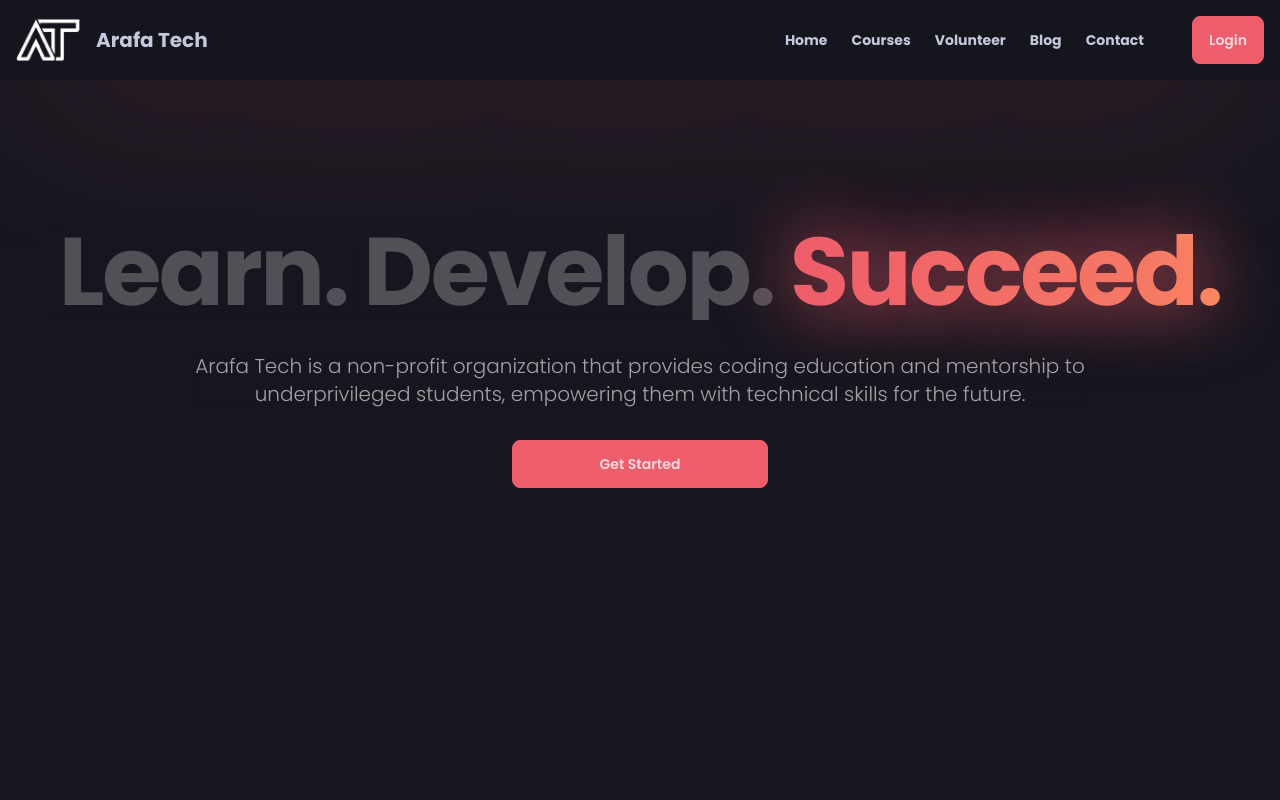
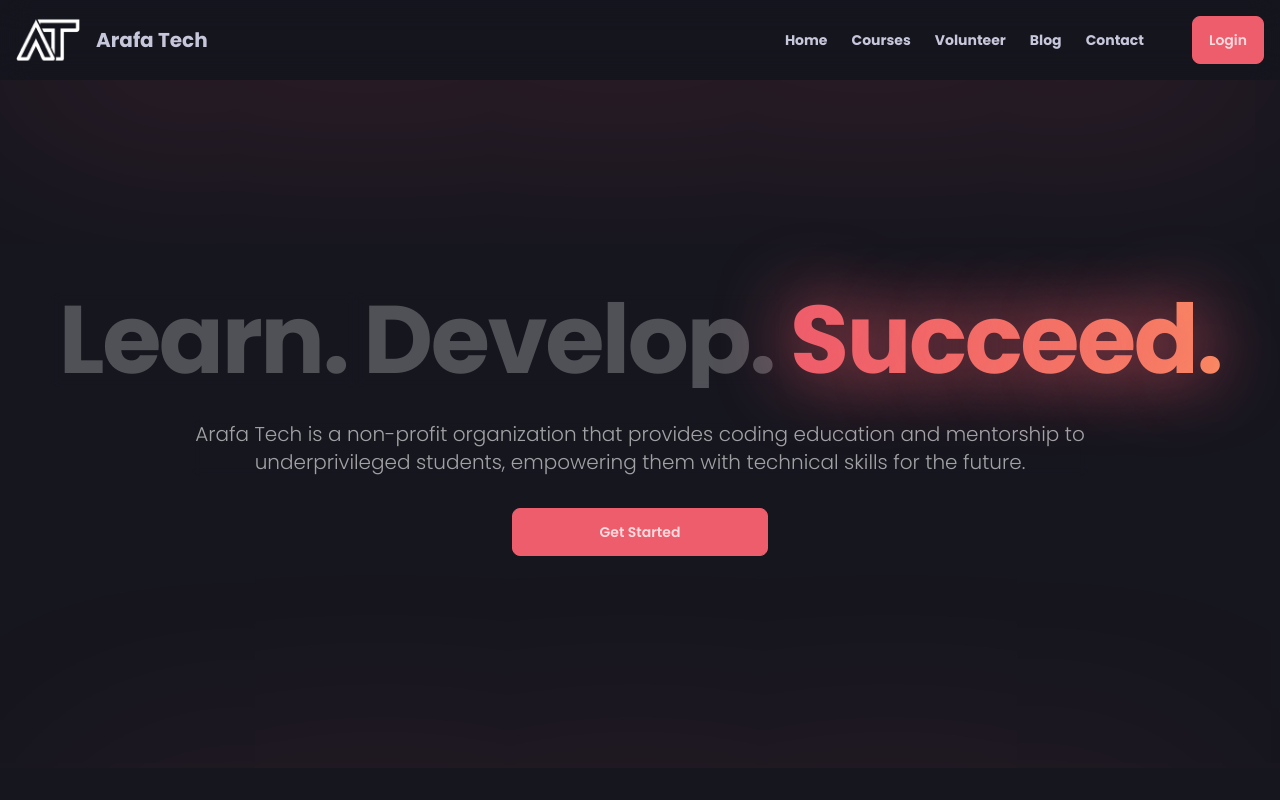
Before and after one commit to Arafa-Tech-Foundation/Website-Frontend, a Next.js app: page / in a window 1280 px wide. Shown: the top 800 px of the page. Built offline with nearby package versions, Linux system fonts and the light colour scheme; no server answers; a small style sheet from the web is missing.

Commit message:
:bug: Center hero

```diff
--- a/src/components/index/hero.tsx
+++ b/src/components/index/hero.tsx
@@ -4,7 +4,7 @@ import { signIn } from "next-auth/react";
 export default function Hero() {
 	return (
 		<Section>
-			<div className="flex flex-col items-center gap-8 py-20 h-[1000px]">
+			<div className="flex flex-col items-center justify-center gap-8 py-20 min-h-[70vh]">
 				<h1 className="text-[20vw] text-center md:text-6xl lg:text-7xl xl:text-8xl leading-none select-none tracking-tight font-bold flex flex-col md:flex-row">
 					<span
 						data-content="Learn."
```
